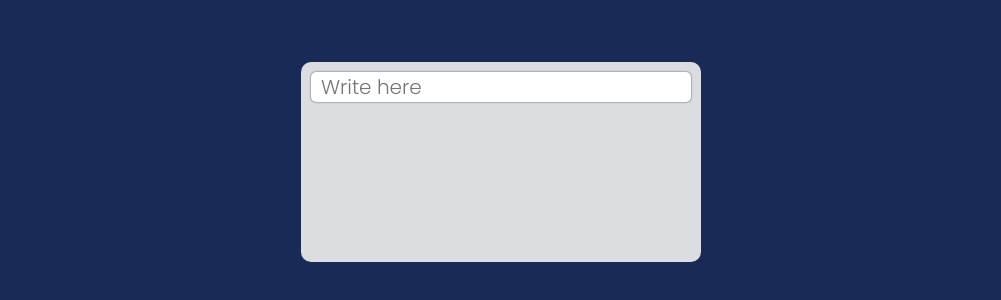
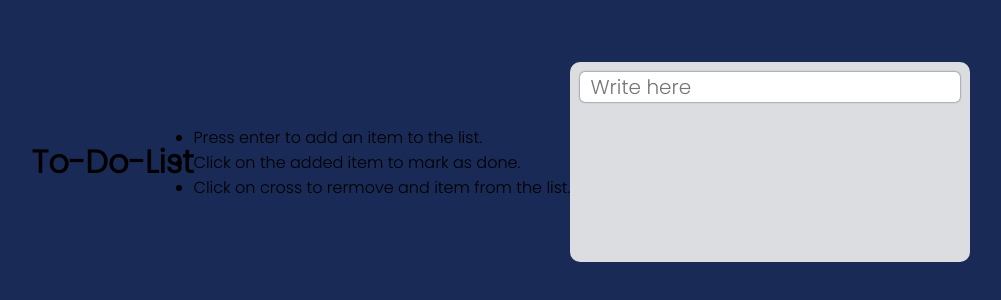
Before and after one commit to nahal-mughal/to-do-list-project.github.io, a plain HTML site: page index.html in a window 1280 px wide. Shown: the part 238-538 px from the top of the page, without its empty margins (139-1140 px from the left). Drawn offline with Linux system fonts and the light colour scheme.

Commit message:
Update index.html

```diff
--- a/index.html
+++ b/index.html
@@ -11,6 +11,12 @@
 
 <body>
     <main>
+        <h1>To-Do-List</h1>
+        <ul>
+            <li>Press enter to add an item to the list.</li>
+            <li>Click on the added item to mark as done.</li>
+            <li>Click on cross to rermove and item from the list.</li>
+        </ul>
         <div class="box">
             <input type="text" id="item" placeholder="Write here">
             <ul id="to-do-box">
```
